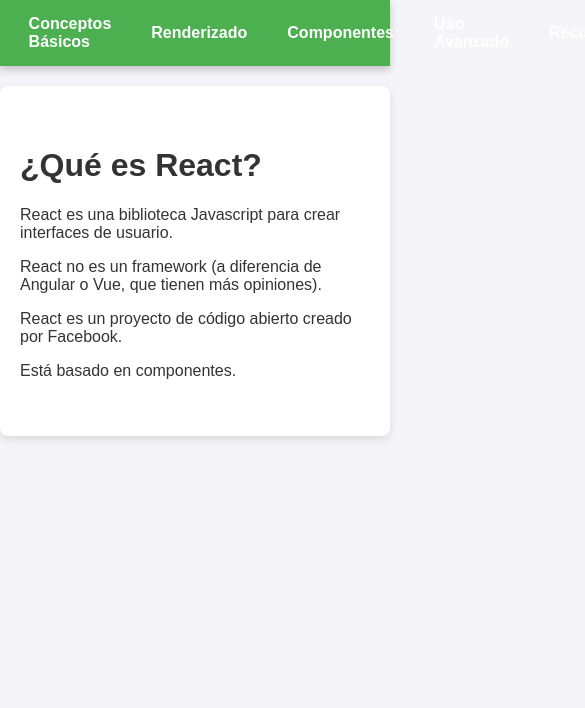
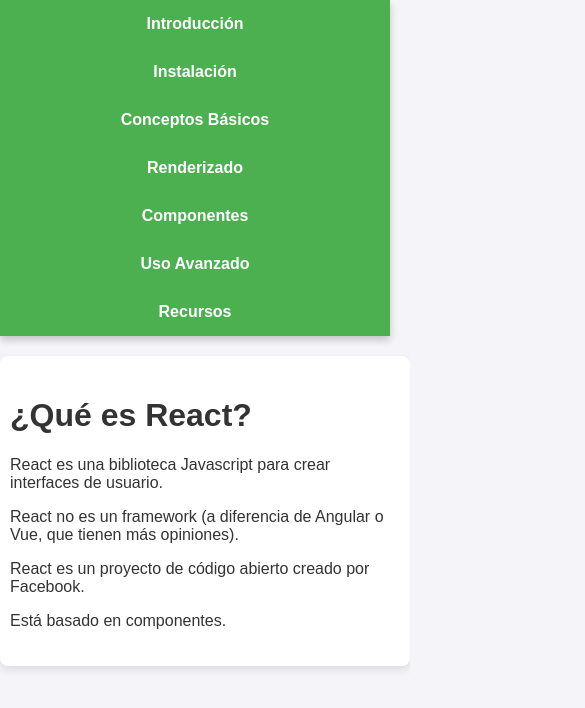
Before and after one commit to jagues2025/manualReact, a plain HTML site: page index.html in a window 390 px wide. Shown: the top 708 px of the page, 585 px wide, since content can reach past the window. Drawn offline with nearby package versions, Linux system fonts and the light colour scheme.

Commit message:
Update index.html

```diff
--- a/index.html
+++ b/index.html
@@ -94,6 +94,17 @@
             display: none; /* Ocultar por defecto */
         }
 
+        @media (max-width: 600px){
+            #content {
+                padding: 20px 10px;
+                width: 100%;
+                overflow: scroll;
+            }
+            nav ul{
+                flex-direction: column;
+            }
+        }
+
         #content.active {
             display: block;
         }
```
